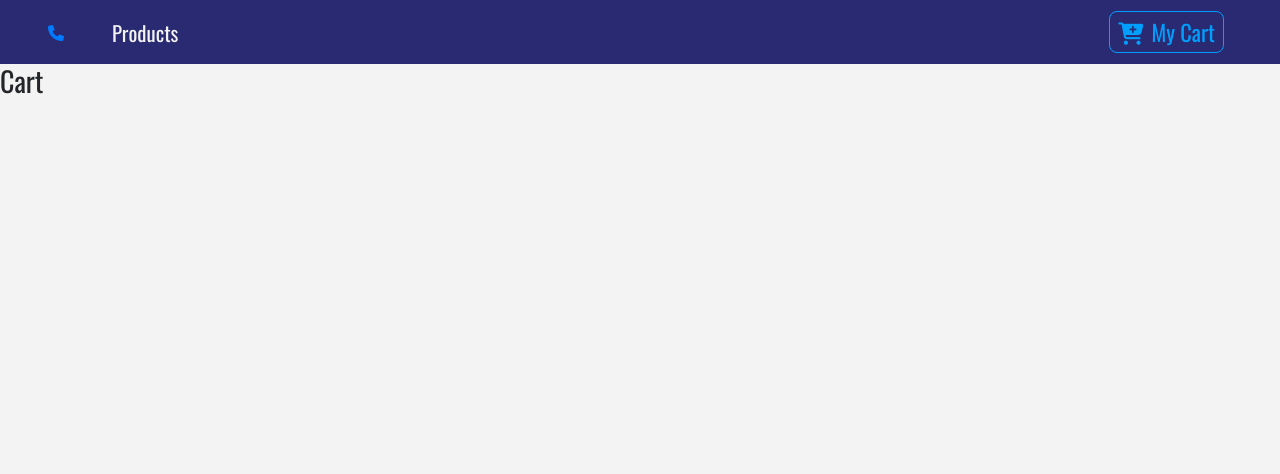
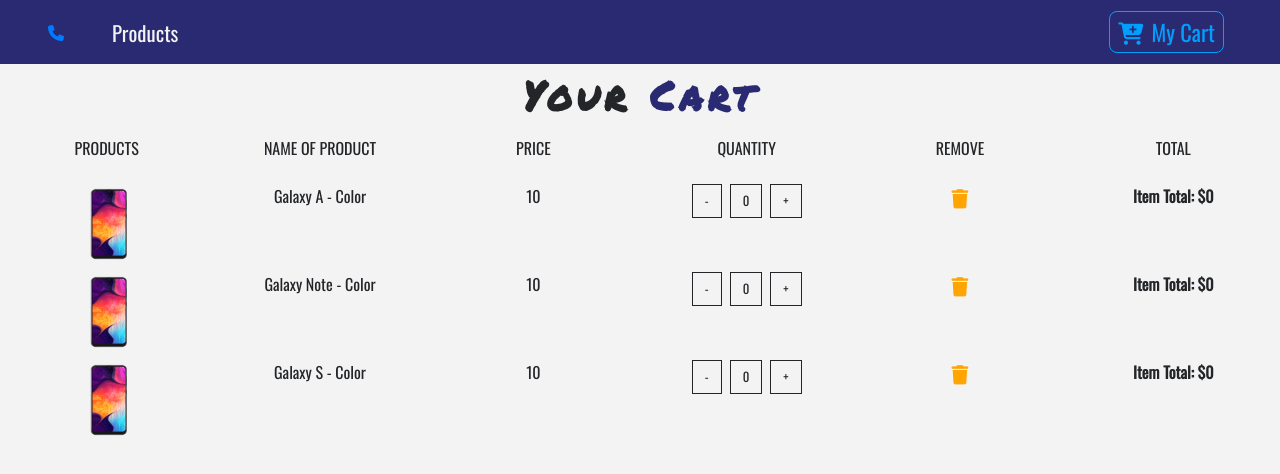
Before and after one commit to nitsansoffair/store, a React (Create React App) app: page /cart in a window 1280 px wide. Shown: the top 474 px of the page. Built offline with nearby package versions, Linux system fonts and the light colour scheme.

Commit message:
Cart List

```diff
--- a/src/App.css
+++ b/src/App.css
@@ -25,3 +25,24 @@
 .text-bright {
   color: var(--lightBlue);
 }
+
+.btn-black {
+  background: transparent;
+  text-transform: capitalize;
+  font-size: .8rem !important;
+  color: var(--mainDark);
+  border-radius: 0 !important;
+  border: .1rem solid var(--mainDark) !important;
+}
+
+.btn-black:hover {
+  background: var(--mainDark) !important;
+  color: var(--mainLight) !important;
+  cursor: pointer;
+}
+
+.cart-icon {
+  cursor: pointer;
+  font-size: 1.2rem;
+  color: var(--mainYellow);
+}
--- a/src/App.js
+++ b/src/App.js
@@ -5,7 +5,7 @@
 import Navbar from './components/Navbar';
 import ProductList from './components/ProductList';
 import Details from './components/Details';
-import Cart from './components/Cart';
+import Cart from "./components/Cart";
 import Default from './components/Default';
 import Modal from './components/Modal';
 
--- a/src/Context.js
+++ b/src/Context.js
@@ -7,9 +7,12 @@
     state = {
         products: [],
         detailProduct: detailProduct,
-        cart: [],
+        cart: storeProducts,
         modalOpen: false,
-        modalProduct: detailProduct
+        modalProduct: detailProduct,
+        cartSubTotal: 0,
+        cartTax: 0,
+        cartTotal: 0
     };
 
     componentDidMount() {
@@ -77,6 +80,22 @@
         });
     };
 
+    increment = (id) => {
+        console.log('increment');
+    };
+
+    decrement = (id) => {
+        console.log('decrement');
+    };
+
+    removeItem = (id) => {
+        console.log('remove item');
+    };
+
+    clearCart = () => {
+        console.log('clear Cart');
+    };
+
     render() {
         const { children } = this.props;
 
@@ -86,7 +105,11 @@
                 handleDetail: this.handleDetail,
                 addToCart: this.addToCart,
                 openModal: this.openModal,
-                closeModal: this.closeModal
+                closeModal: this.closeModal,
+                increment: this.increment,
+                decrement: this.decrement,
+                removeItem: this.removeItem,
+                clearCart: this.clearCart
             }}>
                 {children}
             </ProductContext.Provider>
--- a/src/components/Cart.js
+++ /dev/null
@@ -1,15 +0,0 @@
-import React, { Component } from 'react';
-
-class Cart extends Component {
-    render() {
-        return (
-            <div>
-                <h3>
-                    Cart
-                </h3>
-            </div>
-        );
-    }
-}
-
-export default Cart;
--- /dev/null
+++ b/src/components/Cart/Cart.js
@@ -0,0 +1,35 @@
+import React, { Component } from 'react';
+import Title from '../Title';
+import CartColumns from './CartColumns';
+import EmptyCart from './EmptyCart';
+import { ProductConsumer } from '../../Context';
+import CartList from './CartList';
+
+class Cart extends Component {
+    render() {
+        return (
+            <section>
+                <ProductConsumer>
+                    {(value) => {
+                        const { cart } = value;
+                        if(cart.length > 0){
+                            return (
+                                <React.Fragment>
+                                    <Title name="your " title="cart"/>
+                                    <CartColumns/>
+                                    <CartList value={value}/>
+                                </React.Fragment>
+                            );
+                        }
+
+                        return (
+                            <EmptyCart/>
+                        );
+                    }}
+                </ProductConsumer>
+            </section>
+        );
+    }
+}
+
+export default Cart;
--- /dev/null
+++ b/src/components/Cart/CartColumns.js
@@ -0,0 +1,40 @@
+import React from 'react';
+
+export default function CartColumns() {
+    return (
+        <div className="container-fluid text-center d-none d-lg-block">
+            <div className="row">
+                <div className="col-10 mx-auto col-lg-2">
+                    <p className="text-uppercase">
+                        products
+                    </p>
+                </div>
+                <div className="col-10 mx-auto col-lg-2">
+                    <p className="text-uppercase">
+                        name of product
+                    </p>
+                </div>
+                <div className="col-10 mx-auto col-lg-2">
+                    <p className="text-uppercase">
+                        price
+                    </p>
+                </div>
+                <div className="col-10 mx-auto col-lg-2">
+                    <p className="text-uppercase">
+                        quantity
+                    </p>
+                </div>
+                <div className="col-10 mx-auto col-lg-2">
+                    <p className="text-uppercase">
+                        remove
+                    </p>
+                </div>
+                <div className="col-10 mx-auto col-lg-2">
+                    <p className="text-uppercase">
+                        total
+                    </p>
+                </div>
+            </div>
+        </div>
+    );
+}
--- /dev/null
+++ b/src/components/Cart/CartItem.js
@@ -0,0 +1,54 @@
+import React from 'react';
+
+export default function CartItem({ item: { id, title, img, price, total, count }, value: { increment, decrement, removeItem } }) {
+    return (
+        <div className="row my-2 text-capitalize text-center">
+            <div className="col-10 mx-auto col-lg-2">
+                <img
+                    src={img}
+                    style={{
+                        width: '5rem',
+                        height: '5rem'
+                    }}
+                    alt="product"
+                    className="img-fluid"
+                />
+            </div>
+            <div className="col-10 mx-auto col-lg-2">
+                <span className="d-lg-none">
+                    product:
+                </span>
+                {title}
+            </div>
+            <div className="col-10 mx-auto col-lg-2">
+                <span className="d-lg-none">
+                    price:
+                </span>
+                {price}
+            </div>
+            <div className="col-10 mx-auto col-lg-2 my-2 my-lg-0">
+                <div className="d-flex justify-content-center">
+                    <span className="btn btn-black mx-1" onClick={() => decrement(id)}>
+                        -
+                    </span>
+                    <span className="btn btn-black mx-1">
+                        {count}
+                    </span>
+                    <span className="btn btn-black mx-1" onClick={() => increment(id)}>
+                        +
+                    </span>
+                </div>
+            </div>
+            <div className="col-10 mx-auto col-lg-2">
+                <div className="cart-icon" onClick={() => removeItem(id)}>
+                    <i className="fas fa-trash"/>
+                </div>
+            </div>
+            <div className="col-10 mx-auto col-lg-2">
+                <strong>
+                    item total: ${total}
+                </strong>
+            </div>
+        </div>
+    );
+}
--- /dev/null
+++ b/src/components/Cart/CartList.js
@@ -0,0 +1,14 @@
+import React, { Component } from 'react';
+import CartItem from './CartItem';
+
+export default function CartList({ value }) {
+    const { cart } = value;
+
+    return (
+        <div className="container-fluid">
+            {cart.map((item) => (
+                <CartItem key={item.id} item={item} value={value}/>
+            ))}
+        </div>
+    );
+}
--- /dev/null
+++ b/src/components/Cart/EmptyCart.js
@@ -0,0 +1,15 @@
+import React from 'react';
+
+export default function EmptyCart() {
+    return (
+        <div className="container mt-5">
+            <div className="row">
+                <div className="col-10 mx-auto text-center text-title">
+                    <h1>
+                        your cart is currently empty
+                    </h1>
+                </div>
+            </div>
+        </div>
+    );
+}
--- /dev/null
+++ b/src/components/Cart/package.json
@@ -0,0 +1,3 @@
+{
+  "main": "Cart.js"
+}
```
